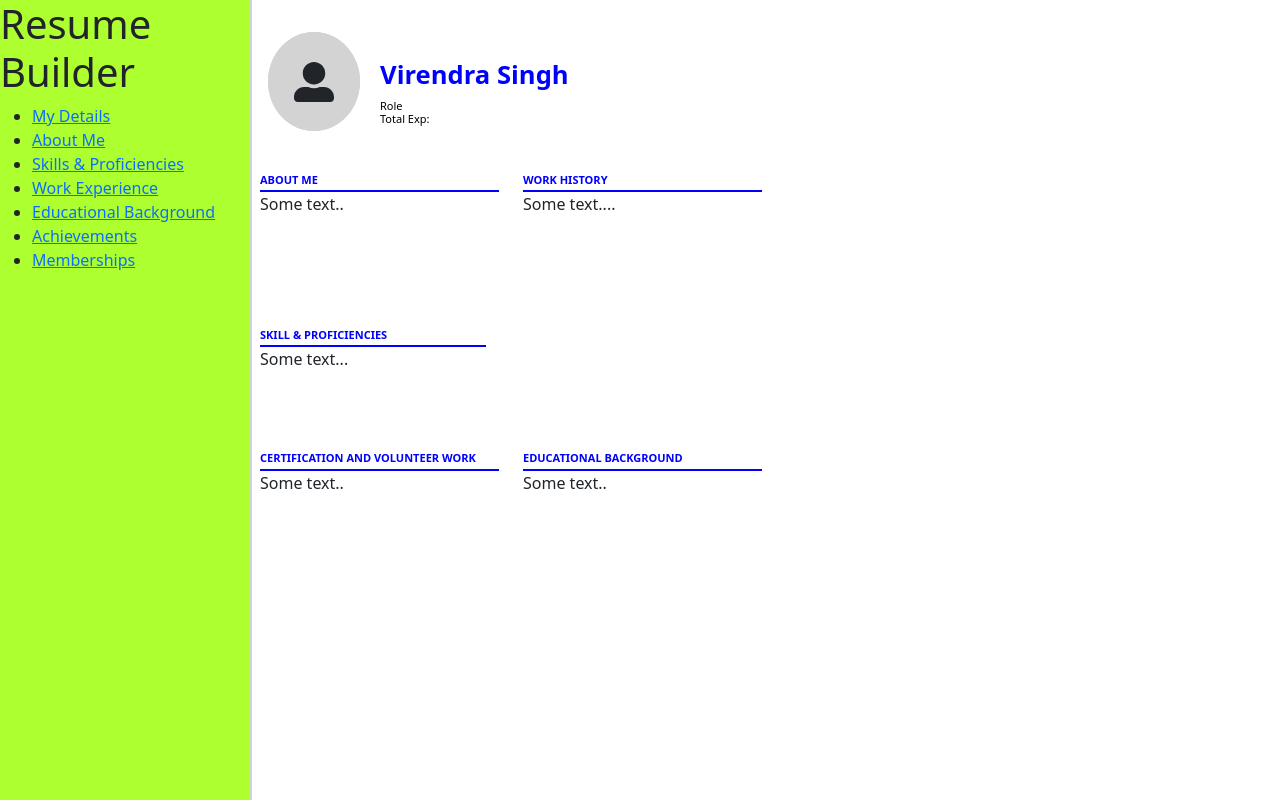
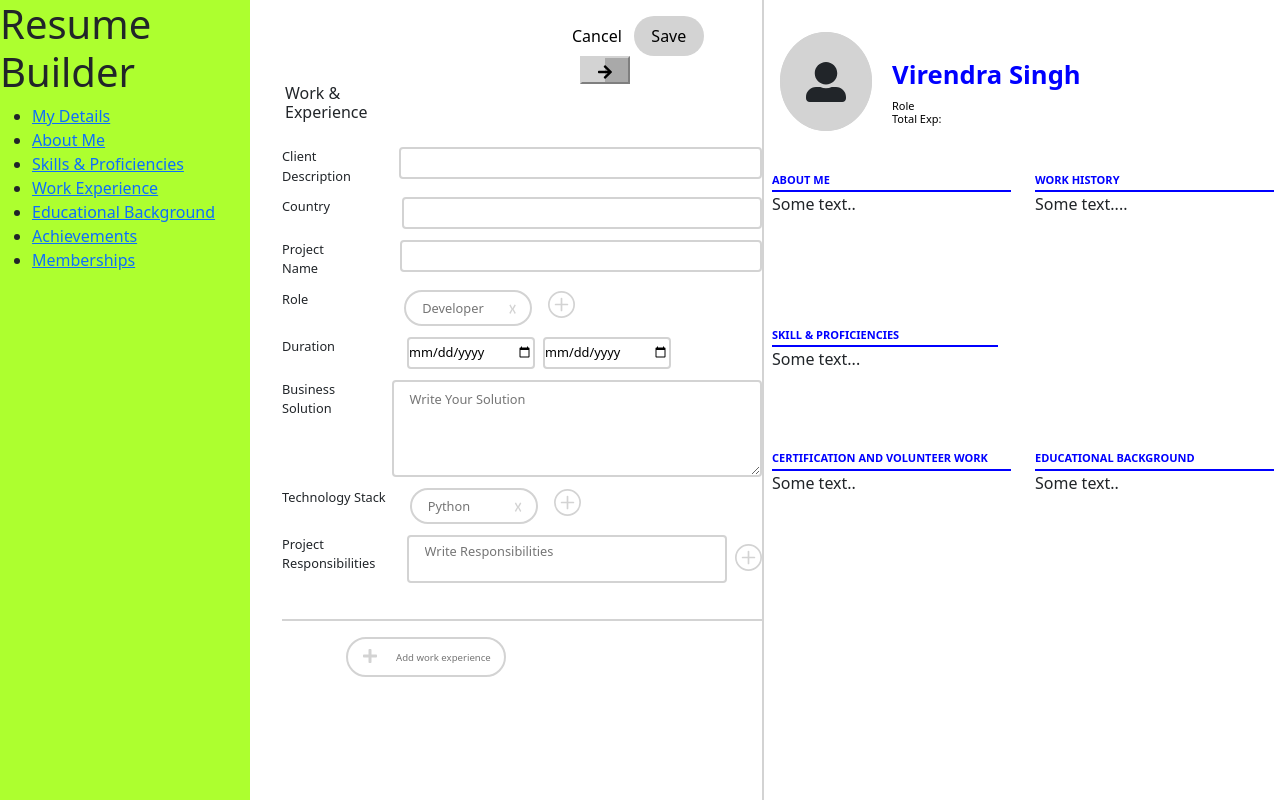
Before and after one commit to Suryansh-psi/Resume-project-frontend, a React (Create React App) app: page /workExp in a window 1280 px wide. Built offline with nearby package versions, Linux system fonts and the light colour scheme.

Commit message:
skill and my details

```diff
--- a/src/components/Skills.css
+++ b/src/components/Skills.css
@@ -5,11 +5,17 @@
 	width: 32rem;
 
 }
+table{
+	border:2px solid  lightgrey;
+}
+
+
 
 thead {
 	background-color: lightgrey;
 	width: 4rem;
 	height: 2.5rem;
+
 }
 
 thead th{
--- /dev/null
+++ b/src/components/WorkExp.css
@@ -0,0 +1,113 @@
+*{
+	margin: 0;
+	padding: 0;
+	box-sizing: border-box;
+}
+
+.WorkExpHeader{
+	margin: 0 0 25px 35px;
+}
+
+.WorkExplabel{
+	display: flex;
+	flex-direction: row;
+	margin: 0.7rem 0 0 2rem;
+	font-size: 0.8rem;
+}
+
+.WorkExplabel input{
+	width: 24rem;
+	height: 2rem;
+	border: 2px solid lightgrey;
+	border-radius: 0.25rem;
+	margin-bottom: 0.25rem;
+}
+
+.WorkExplabel  .first{
+	margin: 0 0 0 1rem;
+}
+
+.WorkExplabel .second{
+	margin: 0 0 0 4.5rem;
+}
+
+.WorkExplabel .third{
+	margin: 0 0 0 2.6rem;
+}
+
+.WorkExplabel .fourth{
+	width: 8rem;
+	padding: 1rem;
+	border-radius: 20px;
+	margin: 0 0 0 6rem;
+}
+
+.WorkExplabel i{
+	font-size: 27px;
+	color: lightgrey;
+	padding: 0 0 0 2rem;
+	margin-top: -0.5rem;
+}
+.WorkExplabel .cross{
+	font-size: 15px;
+	font-weight: 700;
+	color: lightgrey;
+	margin-left: -1.5rem;
+	margin-top: 0.5rem;
+}
+
+.WorkExplabel .fifth{
+	margin: 0 0 0 4.5rem;
+	width: 8rem;
+}
+.WorkExplabel .duration .fifth{
+	margin: 0 0 0 0.5rem;
+}
+
+
+.WorkExplabel .sixth{
+	margin: 0 0 0 1.5rem;
+	border: 2px solid lightgrey;
+	border-radius: 0.25rem;
+	padding: 0.5rem  1rem 0.5rem 1rem;
+}
+
+.WorkExplabel .seventh{
+	margin: 0 0 0 1.5rem;
+	width: 8rem;
+	padding: 1rem;
+	border-radius: 20px;
+}
+
+.WorkExplabel .eight{
+	height: 3rem;
+	width: 22rem;
+	padding: 0 1rem 1rem 1rem;
+}
+
+.Responsibility{
+	font-size: 27px;
+	color: lightgrey;
+	padding-left: 0.5rem;
+}
+
+.footer{
+	margin: 2rem 0 0 2rem;
+	border-top: 2px solid lightgrey;
+}
+
+.element{
+	margin: 1rem 0 0 3rem;
+	border: 2px solid lightgrey;
+	width: 10rem;
+	height: 2.5rem;
+	border-radius: 25px;
+	padding: 1rem 0 1rem 3rem;
+	font-size: 0.6rem;
+}
+
+.plus{
+	color: lightgrey;
+	position: relative;
+	left: 5rem;
+}
--- a/src/components/WorkExp.js
+++ b/src/components/WorkExp.js
@@ -1,11 +1,88 @@
-import React from 'react'
+import React,{useState} from 'react'
 
+import { useForm } from "react-hook-form";
+import { BsPlusCircle } from "react-icons/bs";
+import { FaArrowRight } from "react-icons/fa";
+import { FaPlus } from "react-icons/fa";
+import './WorkExp.css'
 function WorkExp() {
+
+  const { register, handleSubmit } = useForm();
+  const [data, setData] = useState("");
+
+  const customFunction = (d) => {
+    sessionStorage.setItem("workExp", JSON.stringify(d))
+    const data = JSON.parse(sessionStorage.getItem('workExp'))
+    console.log(sessionStorage.key(0))
+    console.log(data)
+  }
+
+
 	return (
-		<div>
+    <form onSubmit={handleSubmit((data) => customFunction(data))}>
+      <div className="buttons">
+        <button className="button2">Cancel</button>
+        <input type="submit" name="aboutme" value="Save" />
+        <button className="button1"><FaArrowRight /></button>
+      </div>
+      <h6 className="WorkExpHeader"><div>Work & </div>Experience</h6>
 
-		</div>
-	)
+      <div className="aboutSection">
+        <label className="WorkExplabel">
+           Client Description
+           <input className="first" {...register('points')} type="text" name="points[]"  />
+        </label>
+
+        <label className="WorkExplabel">
+           Country
+           <input className="second"{...register('points')} type="text" name="points[]"  />
+        </label>
+
+        <label className="WorkExplabel">
+           Project Name
+           <input className="third"{...register('points')} type="text" name="points[]"  />
+        </label>
+
+        <label className="WorkExplabel">
+           Role
+           <input className="fourth"{...register('points')} type="text" name="points[]" placeholder="Developer" /><span className="cross">&#9747;</span>
+            <i><BsPlusCircle/></i>
+        </label>
+
+        <label className="WorkExplabel">
+           Duration
+           <input className="fifth"{...register('points')} type="date" name="points[]" />
+           <span className="duration"><input className="fifth"{...register('points')} type="date" name="points[]" /></span>
+        </label>
+
+        <label className="WorkExplabel">
+           Business Solution
+           <textarea className="sixth"{...register('about')} name="about" placeholder="Write Your Solution" id="about" cols="54" rows="4"></textarea>
+        </label>
+
+        <label className="WorkExplabel">
+           Technology Stack
+           <input className="seventh"{...register('points')} type="text" name="points[]" placeholder="Python" /><span className="cross">&#9747;</span>
+            <i><BsPlusCircle/></i>
+        </label>
+
+        <label className="WorkExplabel">
+           Project Responsibilities
+           <input className="eight" {...register('points')} type="text" name="points[]" placeholder="Write Responsibilities" />
+          <span className="Responsibility"><BsPlusCircle/></span>
+        </label>
+
+        <div className="footer">
+          <span className="plus"><FaPlus /></span><input className="element" {...register('points')} type="text" name="points[]" placeholder="Add work experience" />
+
+        </div>
+
+
+      </div>
+
+    </form>
+  );
 }
 
+
 export default WorkExp
```
